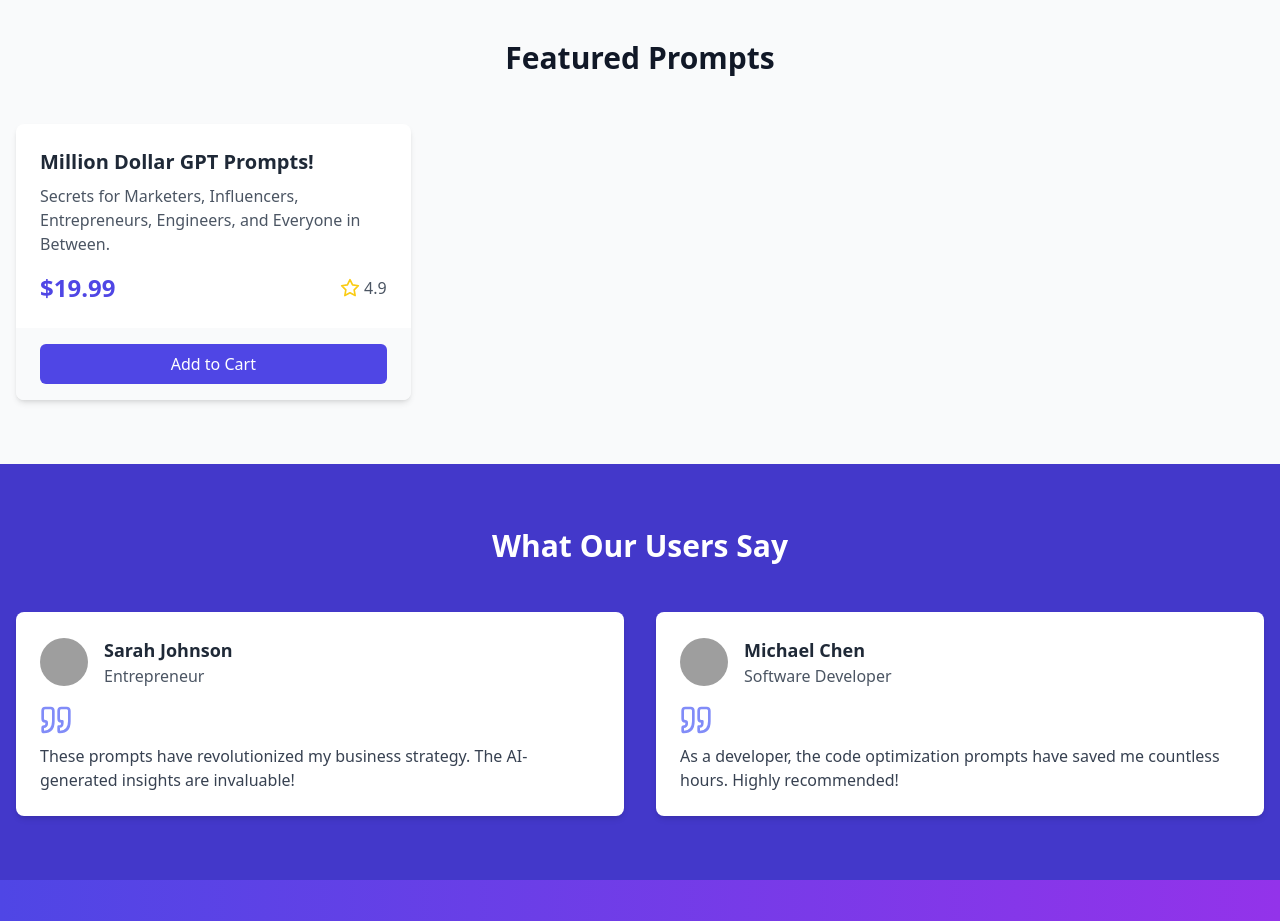
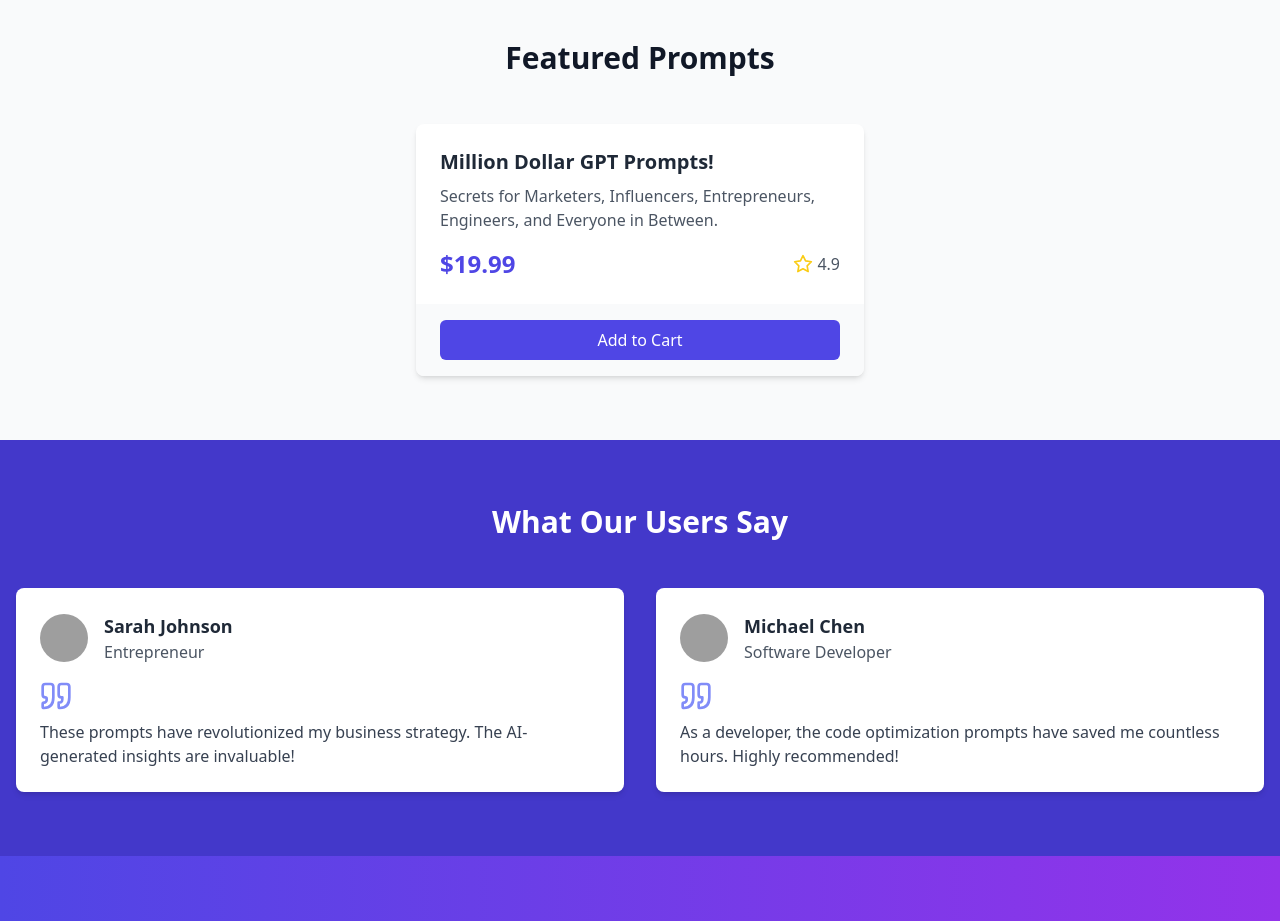
Before and after one commit to snowden-pc/Million-Dollar-GPT-Prompts, a React (Vite) app: page / in a window 1280 px wide. Shown: the part 780-1701 px from the top of the page. Built offline with nearby package versions, Linux system fonts and the light colour scheme; grey boxes are pictures that could not be loaded.

Commit message:
Update FeaturedPrompts.tsx

```diff
--- a/src/components/FeaturedPrompts.tsx
+++ b/src/components/FeaturedPrompts.tsx
@@ -15,9 +15,9 @@ const FeaturedPrompts: React.FC = () => {
     <section className="py-16 bg-gray-50">
       <div className="container mx-auto px-4">
         <h2 className="text-3xl font-bold text-center text-gray-900 mb-12">Featured Prompts</h2>
-        <div className="grid grid-cols-1 md:grid-cols-2 lg:grid-cols-3 gap-8">
+        <div className="flex justify-center">
           {featuredPrompts.map((prompt, index) => (
-            <div key={index} className="bg-white rounded-lg shadow-md overflow-hidden">
+            <div key={index} className="bg-white rounded-lg shadow-md overflow-hidden max-w-md">
               <div className="p-6">
                 <h3 className="text-xl font-semibold text-gray-800 mb-2">{prompt.title}</h3>
                 <p className="text-gray-600 mb-4">{prompt.description}</p>
@@ -30,9 +30,14 @@ const FeaturedPrompts: React.FC = () => {
                 </div>
               </div>
               <div className="px-6 py-4 bg-gray-50">
-                <button className="w-full py-2 px-4 bg-indigo-600 text-white rounded-md hover:bg-indigo-700 transition-colors">
+                <a
+                  href="https://tensaiway.gumroad.com/l/million-dollar-gpt-prompts"
+                  target="_blank"
+                  rel="noopener noreferrer"
+                  className="block w-full py-2 px-4 bg-indigo-600 text-white text-center rounded-md hover:bg-indigo-700 transition-colors"
+                >
                   Add to Cart
-                </button>
+                </a>
               </div>
             </div>
           ))}
```
